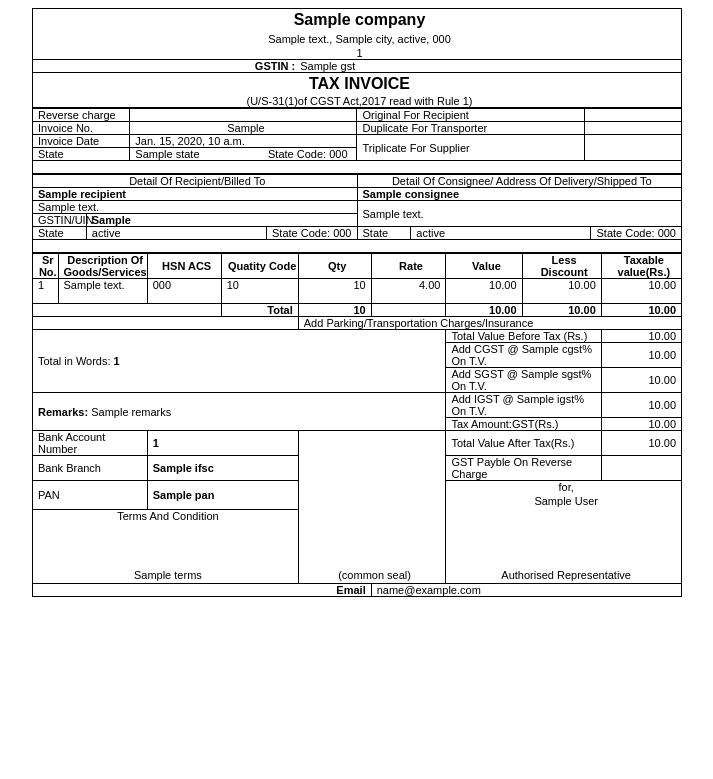
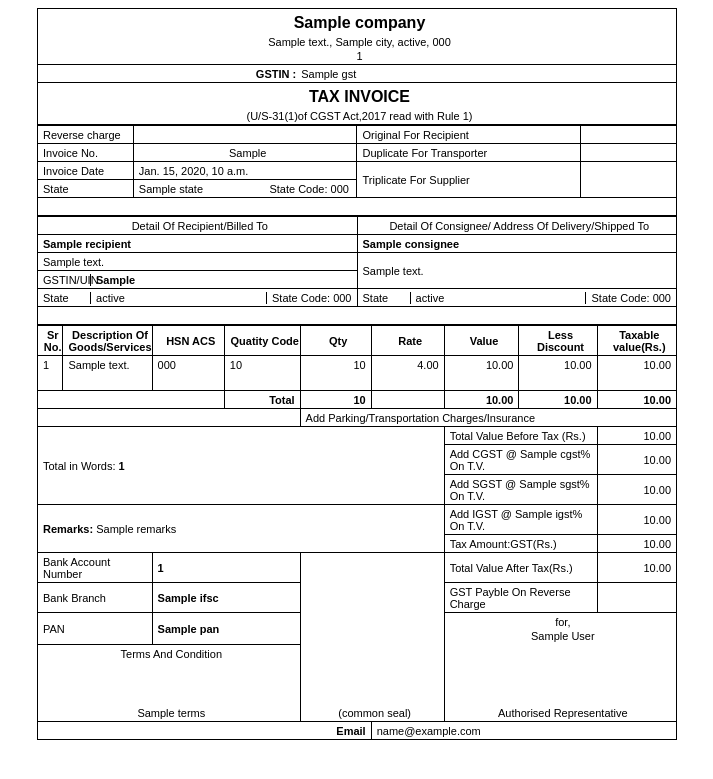
Before and after one commit to elixir14/handy-gst, a Django app: template frontend/templates/frontend/bill.html in a window 1280 px wide. Shown: the top 779 px of the page, without its empty margins (283-996 px from the left). Run offline with Django 3.2, Linux system fonts and the light colour scheme; the template is opened without the code that fills it: most values are stand-ins (such as "Sample title", 1, 10 or a date in 2020).

Commit message:
modified top alignment

```diff
--- a/frontend/static/frontend/css/bill_pdf.css
+++ b/frontend/static/frontend/css/bill_pdf.css
@@ -5,7 +5,7 @@ table {
 }
 th, td {
     border: 1px solid black;
-	padding: 0px 0 0 5px;
+	padding: 3px 0 2px 5px;
 }
 th {
 	text-align:center;
@@ -18,7 +18,7 @@ th {
 	padding: 0px 0 0 5px;
 }
 .main {
-    width: 650px;
+    width: 640px;
     margin: auto;
 	font-size: 11px;
 	font-family:arial,helvetica,sans-serif;
--- a/frontend/templates/frontend/bill.html
+++ b/frontend/templates/frontend/bill.html
@@ -33,8 +33,8 @@
                 </tr>
                 <tr>
                     <td align="center" class="border" >
-                            <div class="title">TAX INVOICE</div>
-                            <div>(U/S-31(1)of CGST Act,2017 read with Rule 1)</div>
+                            <div class="title top">TAX INVOICE</div>
+                            <div class="top">(U/S-31(1)of CGST Act,2017 read with Rule 1)</div>
                     </td>
 
                 </tr>
```
